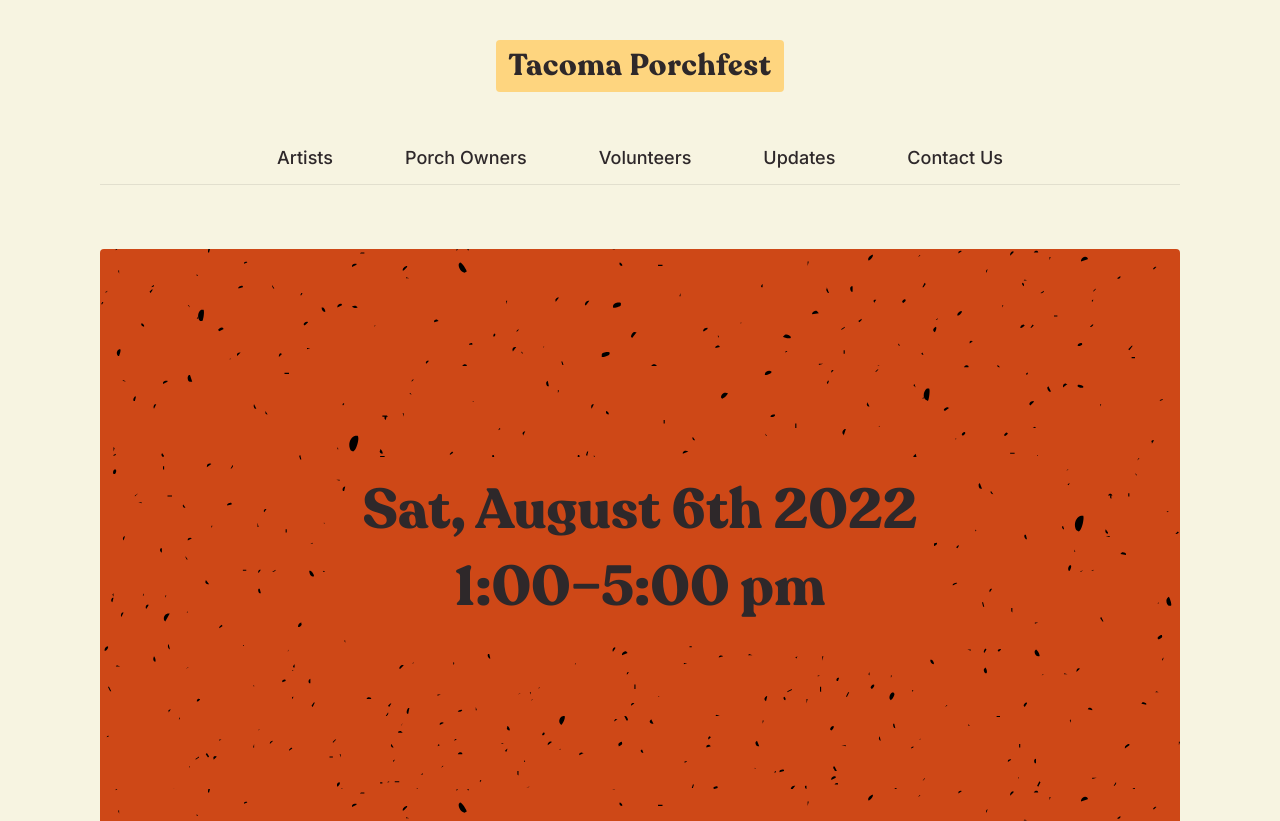
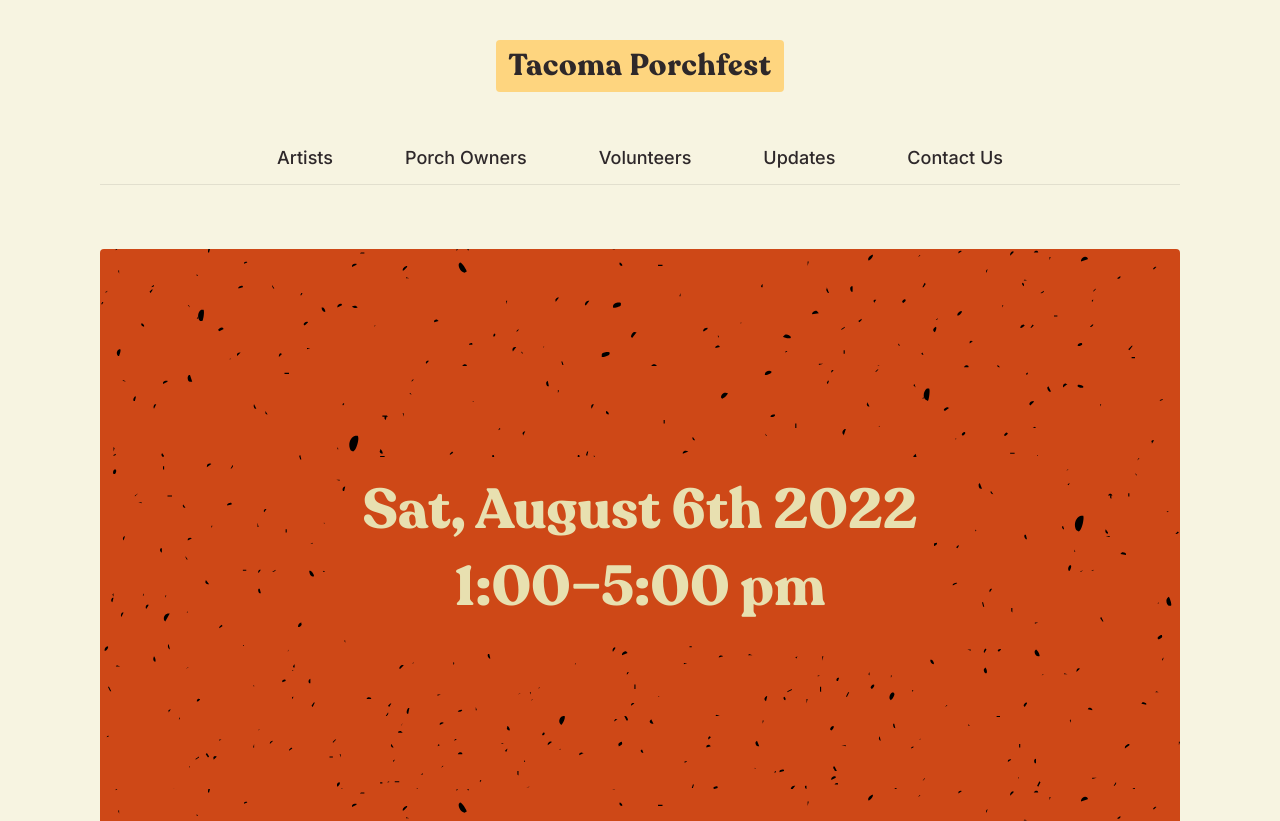
Before and after one commit to jmaeat/tacomaporchfest.org, an Astro site: page / in a window 1280 px wide. Shown: the top 821 px of the page. Built offline with nearby package versions, Linux system fonts and the light colour scheme; Astro itself is replaced by a stand-in of ours.

Commit message:
feat: fix colors, align with primary

```diff
--- a/src/components/HeroSection.astro
+++ b/src/components/HeroSection.astro
@@ -4,7 +4,7 @@
 >
 	<h1
 		id="site-hero"
-		class="bg-primary !leading-snug text-center font-serif font-bold md:p-4 text-3xl md:text-[56px] text-copy"
+		class="bg-primary !leading-snug text-center font-serif font-bold md:p-4 text-3xl md:text-[56px] text-[#e8e0b0]"
 	>
 		Sat, August 6th 2022<br />
 		1:00&ndash;5:00 pm
```
